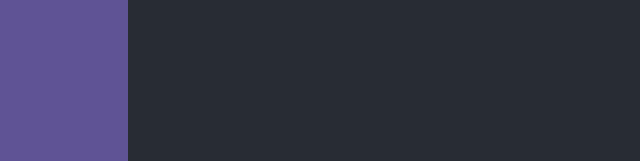
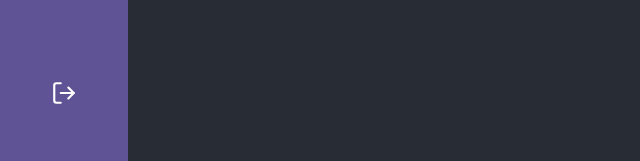
Before and after one commit to KnightAssistUCF/KnightAssist-WebApp-UCF-Senior-Design, a React (Create React App) app in the folder frontend/: page /#/orgportal in a window 1280 px wide. Shown: the part 629-790 px from the top of the page, without its empty margins (0-640 px from the left). Built offline with nearby package versions, Linux system fonts and the light colour scheme.

Commit message:
Add logout button

```diff
--- a/frontend/src/App.css
+++ b/frontend/src/App.css
@@ -193,6 +193,10 @@ html, body {height: 100%}
   font-family: "League Spratan";
 }
 
+.bottom{
+  margin-top: 300px;
+}
+
 .navbar,
 .navbar-collapse {
   flex-direction: column;
@@ -200,3 +204,20 @@ html, body {height: 100%}
 .navbar-expand-lg .navbar-nav {
   flex-direction: column;
 }
+
+.luWrapper{
+  background: none;
+  border: none;
+}
+
+.logoutIcon:hover{
+  color: red;
+}
+
+.logoutIcon:active{
+  color: white;
+}
+
+.logoutIcon{
+  color: white;
+}
--- a/frontend/src/components/OrgPortal/Header.js
+++ b/frontend/src/components/OrgPortal/Header.js
@@ -1,6 +1,6 @@
 import React from 'react';
 import PageTitle from '../PageTitle';
-
+import {LuLogOut} from 'react-icons/lu';
 function Header()
 {
     return(
@@ -12,6 +12,11 @@ function Header()
                 <a className="headerLink" href="">home</a>
                 <a className="headerLink" href="">about us</a>
                 <a className="headerLink" href="">contact</a>
+                <div className="bottom">
+                    <button className='luWrapper'>
+                        <LuLogOut className='logoutIcon' onClick={() => (console.log("log out"))}/>
+                    </button>
+                </div>
             </nav>
         </div>
      </div>
--- a/package.json
+++ b/package.json
@@ -1,5 +1,6 @@
 {
   "dependencies": {
+    "react-icons": "^4.11.0",
     "react-router-dom": "^5.2.0"
   }
 }
```
Also changed, not shown: 1 other file (tests, documents, lock files or other folders).
